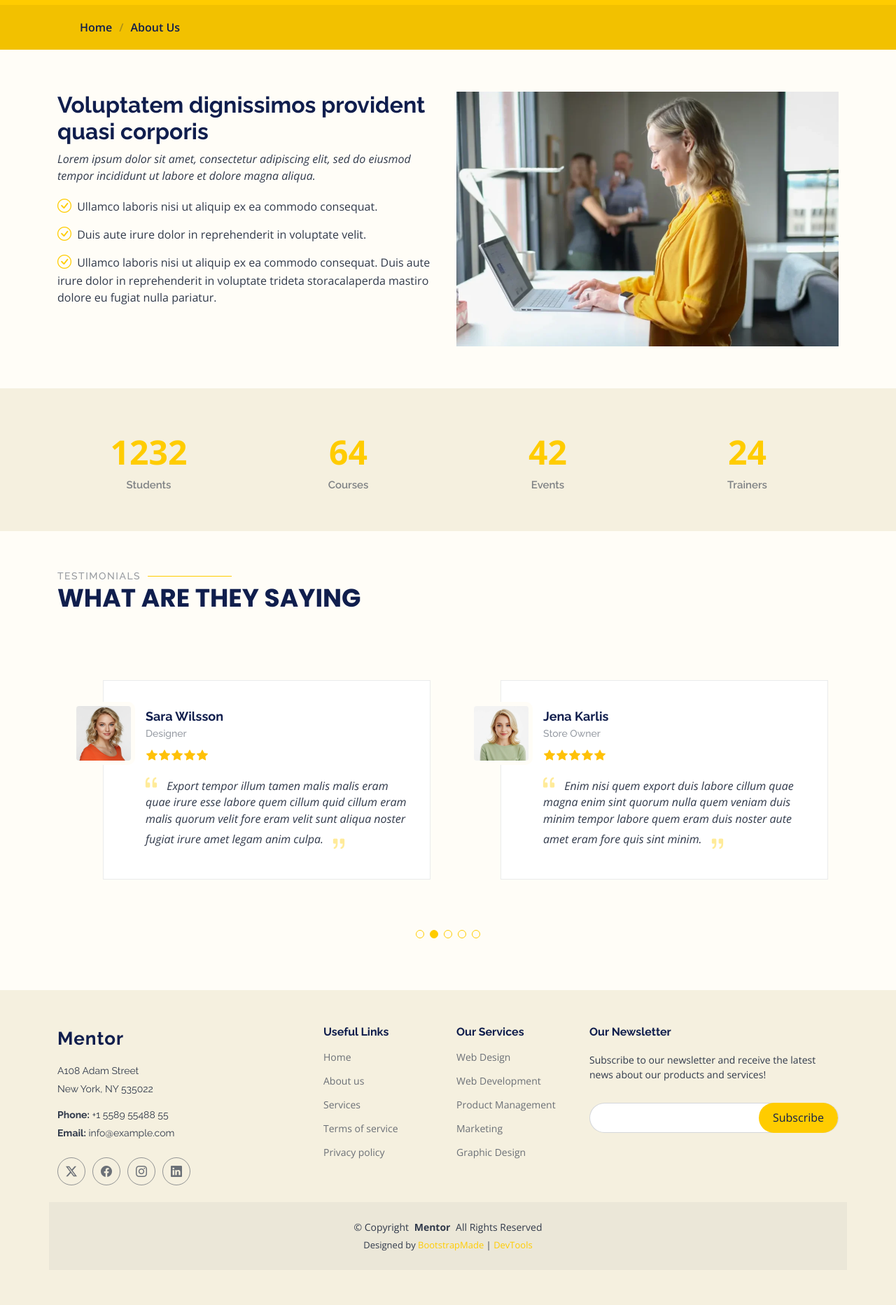
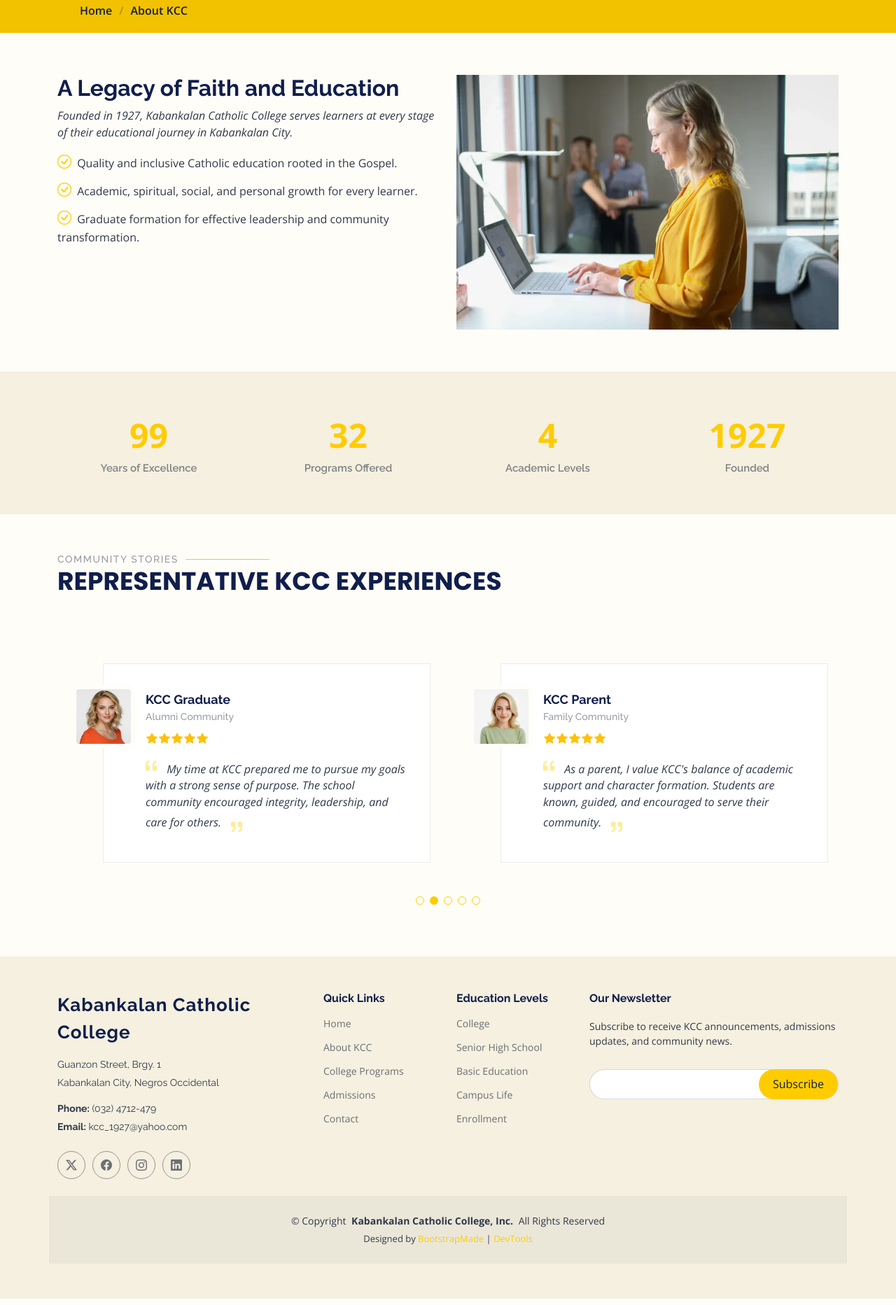
Before and after one commit to venice-aurelio/aurelio-project-2, a plain HTML site: page about.html in a window 1280 px wide. Shown: the part 370-2235 px from the top of the page at 70% size. Drawn offline with nearby package versions, Linux system fonts and the light colour scheme.

Commit message:
changing the info on about like kcc

```diff
--- a/about.html
+++ b/about.html
@@ -4,7 +4,7 @@
 <head>
   <meta charset="utf-8">
   <meta content="width=device-width, initial-scale=1.0" name="viewport">
-  <title>About - Mentor Bootstrap Template</title>
+  <title>About KCC - Kabankalan Catholic College, Inc.</title>
   <meta name="description" content="">
   <meta name="keywords" content="">
 
@@ -44,40 +44,23 @@
       <a href="index.html" class="logo d-flex align-items-center me-auto">
         <!-- Uncomment the line below if you also wish to use an image logo -->
         <!-- <img src="assets/img/logo.webp" alt=""> -->
-        <h1 class="sitename">Mentor</h1>
+        <h1 class="sitename">KCC</h1>
       </a>
 
       <nav id="navmenu" class="navmenu">
         <ul>
           <li><a href="index.html">Home<br></a></li>
           <li><a href="about.html" class="active">About</a></li>
-          <li><a href="courses.html">Courses</a></li>
-          <li><a href="trainers.html">Trainers</a></li>
-          <li><a href="events.html">Events</a></li>
-          <li><a href="pricing.html">Pricing</a></li>
-          <li class="dropdown"><a href="#"><span>Dropdown</span> <i class="bi bi-chevron-down toggle-dropdown"></i></a>
-            <ul>
-              <li><a href="#">Dropdown 1</a></li>
-              <li class="dropdown"><a href="#"><span>Deep Dropdown</span> <i class="bi bi-chevron-down toggle-dropdown"></i></a>
-                <ul>
-                  <li><a href="#">Deep Dropdown 1</a></li>
-                  <li><a href="#">Deep Dropdown 2</a></li>
-                  <li><a href="#">Deep Dropdown 3</a></li>
-                  <li><a href="#">Deep Dropdown 4</a></li>
-                  <li><a href="#">Deep Dropdown 5</a></li>
-                </ul>
-              </li>
-              <li><a href="#">Dropdown 2</a></li>
-              <li><a href="#">Dropdown 3</a></li>
-              <li><a href="#">Dropdown 4</a></li>
-            </ul>
-          </li>
+          <li><a href="courses.html">Academics</a></li>
+          <li><a href="trainers.html">Faculty</a></li>
+          <li><a href="events.html">Campus Life</a></li>
+          <li><a href="pricing.html">Admissions</a></li>
           <li><a href="contact.html">Contact</a></li>
         </ul>
         <i class="mobile-nav-toggle d-xl-none bi bi-list"></i>
       </nav>
 
-      <a class="btn-getstarted" href="courses.html">Get Started</a>
+      <a class="btn-getstarted" href="pricing.html">Enroll Now</a>
 
     </div>
   </header>
@@ -90,8 +73,8 @@
         <div class="container">
           <div class="row d-flex justify-content-center text-center">
             <div class="col-lg-8">
-              <h1>About Us<br></h1>
-              <p class="mb-0">Odio et unde deleniti. Deserunt numquam exercitationem. Officiis quo odio sint voluptas consequatur ut a odio voluptatem. Sit dolorum debitis veritatis natus dolores. Quasi ratione sint. Sit quaerat ipsum dolorem.</p>
+              <h1>About KCC<br></h1>
+              <p class="mb-0">A Christ-centered learning community committed to academic excellence, faith formation, and meaningful service since 1927.</p>
             </div>
           </div>
         </div>
@@ -100,7 +83,7 @@
         <div class="container">
           <ol>
             <li><a href="index.html">Home</a></li>
-            <li class="current">About Us<br></li>
+            <li class="current">About KCC<br></li>
           </ol>
         </div>
       </nav>
@@ -118,15 +101,14 @@
           </div>
 
           <div class="col-lg-6 order-2 order-lg-1 content" data-aos="fade-up" data-aos-delay="200">
-            <h3>Voluptatem dignissimos provident quasi corporis</h3>
+            <h3>A Legacy of Faith and Education</h3>
             <p class="fst-italic">
-              Lorem ipsum dolor sit amet, consectetur adipiscing elit, sed do eiusmod tempor incididunt ut labore et dolore
-              magna aliqua.
+              Founded in 1927, Kabankalan Catholic College serves learners at every stage of their educational journey in Kabankalan City.
             </p>
             <ul>
-              <li><i class="bi bi-check-circle"></i> <span>Ullamco laboris nisi ut aliquip ex ea commodo consequat.</span></li>
-              <li><i class="bi bi-check-circle"></i> <span>Duis aute irure dolor in reprehenderit in voluptate velit.</span></li>
-              <li><i class="bi bi-check-circle"></i> <span>Ullamco laboris nisi ut aliquip ex ea commodo consequat. Duis aute irure dolor in reprehenderit in voluptate trideta storacalaperda mastiro dolore eu fugiat nulla pariatur.</span></li>
+              <li><i class="bi bi-check-circle"></i> <span>Quality and inclusive Catholic education rooted in the Gospel.</span></li>
+              <li><i class="bi bi-check-circle"></i> <span>Academic, spiritual, social, and personal growth for every learner.</span></li>
+              <li><i class="bi bi-check-circle"></i> <span>Graduate formation for effective leadership and community transformation.</span></li>
             </ul>
           </div>
 
@@ -145,29 +127,29 @@
 
           <div class="col-lg-3 col-md-6">
             <div class="stats-item text-center w-100 h-100">
-              <span data-purecounter-start="0" data-purecounter-end="1232" data-purecounter-duration="1" class="purecounter"></span>
-              <p>Students</p>
+              <span data-purecounter-start="0" data-purecounter-end="99" data-purecounter-duration="1" class="purecounter"></span>
+              <p>Years of Excellence</p>
             </div>
           </div><!-- End Stats Item -->
 
           <div class="col-lg-3 col-md-6">
             <div class="stats-item text-center w-100 h-100">
-              <span data-purecounter-start="0" data-purecounter-end="64" data-purecounter-duration="1" class="purecounter"></span>
-              <p>Courses</p>
+              <span data-purecounter-start="0" data-purecounter-end="32" data-purecounter-duration="1" class="purecounter"></span>
+              <p>Programs Offered</p>
             </div>
           </div><!-- End Stats Item -->
 
           <div class="col-lg-3 col-md-6">
             <div class="stats-item text-center w-100 h-100">
-              <span data-purecounter-start="0" data-purecounter-end="42" data-purecounter-duration="1" class="purecounter"></span>
-              <p>Events</p>
+              <span data-purecounter-start="0" data-purecounter-end="4" data-purecounter-duration="1" class="purecounter"></span>
+              <p>Academic Levels</p>
             </div>
           </div><!-- End Stats Item -->
 
           <div class="col-lg-3 col-md-6">
             <div class="stats-item text-center w-100 h-100">
-              <span data-purecounter-start="0" data-purecounter-end="24" data-purecounter-duration="1" class="purecounter"></span>
-              <p>Trainers</p>
+              <span data-purecounter-start="0" data-purecounter-end="1927" data-purecounter-duration="1" class="purecounter"></span>
+              <p>Founded</p>
             </div>
           </div><!-- End Stats Item -->
 
@@ -182,8 +164,8 @@
 
       <!-- Section Title -->
       <div class="container section-title" data-aos="fade-up">
-        <h2>Testimonials</h2>
-        <p>What are they saying</p>
+        <h2>Community Stories</h2>
+        <p>Representative KCC experiences</p>
       </div><!-- End Section Title -->
 
       <div class="container" data-aos="fade-up" data-aos-delay="100">
@@ -220,14 +202,14 @@
               <div class="testimonial-wrap">
                 <div class="testimonial-item">
                   <img src="assets/img/person/person-m-9.webp" class="testimonial-img" alt="">
-                  <h3>Saul Goodman</h3>
-                  <h4>Ceo &amp; Founder</h4>
+                  <h3>KCC Student</h3>
+                  <h4>College Department</h4>
                   <div class="stars">
                     <i class="bi bi-star-fill"></i><i class="bi bi-star-fill"></i><i class="bi bi-star-fill"></i><i class="bi bi-star-fill"></i><i class="bi bi-star-fill"></i>
                   </div>
                   <p>
                     <i class="bi bi-quote quote-icon-left"></i>
-                    <span>Proin iaculis purus consequat sem cure digni ssim donec porttitora entum suscipit rhoncus. Accusantium quam, ultricies eget id, aliquam eget nibh et. Maecen aliquam, risus at semper.</span>
+                    <span>KCC provides a supportive place to grow in knowledge, confidence, and faith. Learning feels meaningful because service and character are part of everyday campus life.</span>
                     <i class="bi bi-quote quote-icon-right"></i>
                   </p>
                 </div>
@@ -238,14 +220,14 @@
               <div class="testimonial-wrap">
                 <div class="testimonial-item">
                   <img src="assets/img/person/person-f-5.webp" class="testimonial-img" alt="">
-                  <h3>Sara Wilsson</h3>
-                  <h4>Designer</h4>
+                  <h3>KCC Graduate</h3>
+                  <h4>Alumni Community</h4>
                   <div class="stars">
                     <i class="bi bi-star-fill"></i><i class="bi bi-star-fill"></i><i class="bi bi-star-fill"></i><i class="bi bi-star-fill"></i><i class="bi bi-star-fill"></i>
                   </div>
                   <p>
                     <i class="bi bi-quote quote-icon-left"></i>
-                    <span>Export tempor illum tamen malis malis eram quae irure esse labore quem cillum quid cillum eram malis quorum velit fore eram velit sunt aliqua noster fugiat irure amet legam anim culpa.</span>
+                    <span>My time at KCC prepared me to pursue my goals with a strong sense of purpose. The school community encouraged integrity, leadership, and care for others.</span>
                     <i class="bi bi-quote quote-icon-right"></i>
                   </p>
                 </div>
@@ -256,14 +238,14 @@
               <div class="testimonial-wrap">
                 <div class="testimonial-item">
                   <img src="assets/img/person/person-f-12.webp" class="testimonial-img" alt="">
-                  <h3>Jena Karlis</h3>
-                  <h4>Store Owner</h4>
+                  <h3>KCC Parent</h3>
+                  <h4>Family Community</h4>
                   <div class="stars">
                     <i class="bi bi-star-fill"></i><i class="bi bi-star-fill"></i><i class="bi bi-star-fill"></i><i class="bi bi-star-fill"></i><i class="bi bi-star-fill"></i>
                   </div>
                   <p>
                     <i class="bi bi-quote quote-icon-left"></i>
-                    <span>Enim nisi quem export duis labore cillum quae magna enim sint quorum nulla quem veniam duis minim tempor labore quem eram duis noster aute amet eram fore quis sint minim.</span>
+                    <span>As a parent, I value KCC's balance of academic support and character formation. Students are known, guided, and encouraged to serve their community.</span>
                     <i class="bi bi-quote quote-icon-right"></i>
                   </p>
                 </div>
@@ -274,14 +256,14 @@
               <div class="testimonial-wrap">
                 <div class="testimonial-item">
                   <img src="assets/img/person/person-m-12.webp" class="testimonial-img" alt="">
-                  <h3>Matt Brandon</h3>
-                  <h4>Freelancer</h4>
+                  <h3>KCC Senior High Learner</h3>
+                  <h4>Senior High Department</h4>
                   <div class="stars">
                     <i class="bi bi-star-fill"></i><i class="bi bi-star-fill"></i><i class="bi bi-star-fill"></i><i class="bi bi-star-fill"></i><i class="bi bi-star-fill"></i>
                   </div>
                   <p>
                     <i class="bi bi-quote quote-icon-left"></i>
-                    <span>Fugiat enim eram quae cillum dolore dolor amet nulla culpa multos export minim fugiat minim velit minim dolor enim duis veniam ipsum anim magna sunt elit fore quem dolore labore illum veniam.</span>
+                    <span>The Senior High experience helped me build discipline, explore my strengths, and prepare for college. I especially appreciate the friendships and activities at KCC.</span>
                     <i class="bi bi-quote quote-icon-right"></i>
                   </p>
                 </div>
@@ -292,14 +274,14 @@
               <div class="testimonial-wrap">
                 <div class="testimonial-item">
                   <img src="assets/img/person/person-m-13.webp" class="testimonial-img" alt="">
-                  <h3>John Larson</h3>
-                  <h4>Entrepreneur</h4>
+                  <h3>KCC Community Member</h3>
+                  <h4>Service and Outreach</h4>
                   <div class="stars">
                     <i class="bi bi-star-fill"></i><i class="bi bi-star-fill"></i><i class="bi bi-star-fill"></i><i class="bi bi-star-fill"></i><i class="bi bi-star-fill"></i>
                   </div>
                   <p>
                     <i class="bi bi-quote quote-icon-left"></i>
-                    <span>Quis quorum aliqua sint quem legam fore sunt eram irure aliqua veniam tempor noster veniam enim culpa labore duis sunt culpa nulla illum cillum fugiat legam esse veniam culpa fore nisi cillum quid.</span>
+                    <span>KCC programs encourage students to connect what they learn with the needs of the community. That spirit of service makes the school stand out.</span>
                     <i class="bi bi-quote quote-icon-right"></i>
                   </p>
                 </div>
@@ -322,13 +304,13 @@
       <div class="row gy-4">
         <div class="col-lg-4 col-md-6 footer-about">
           <a href="index.html" class="logo d-flex align-items-center">
-            <span class="sitename">Mentor</span>
+            <span class="sitename">Kabankalan Catholic College</span>
           </a>
           <div class="footer-contact pt-3">
-            <p>A108 Adam Street</p>
-            <p>New York, NY 535022</p>
-            <p class="mt-3"><strong>Phone:</strong> <span>+1 5589 55488 55</span></p>
-            <p><strong>Email:</strong> <span>info@example.com</span></p>
+            <p>Guanzon Street, Brgy. 1</p>
+            <p>Kabankalan City, Negros Occidental</p>
+            <p class="mt-3"><strong>Phone:</strong> <span>(032) 4712-479</span></p>
+            <p><strong>Email:</strong> <span>kcc_1927@yahoo.com</span></p>
           </div>
           <div class="social-links d-flex mt-4">
             <a href=""><i class="bi bi-twitter-x"></i></a>
@@ -339,30 +321,30 @@
         </div>
 
         <div class="col-lg-2 col-md-3 footer-links">
-          <h4>Useful Links</h4>
+          <h4>Quick Links</h4>
           <ul>
-            <li><a href="#">Home</a></li>
-            <li><a href="#">About us</a></li>
-            <li><a href="#">Services</a></li>
-            <li><a href="#">Terms of service</a></li>
-            <li><a href="#">Privacy policy</a></li>
+            <li><a href="index.html">Home</a></li>
+            <li><a href="about.html">About KCC</a></li>
+            <li><a href="courses.html">College Programs</a></li>
+            <li><a href="pricing.html">Admissions</a></li>
+            <li><a href="contact.html">Contact</a></li>
           </ul>
         </div>
 
         <div class="col-lg-2 col-md-3 footer-links">
-          <h4>Our Services</h4>
+          <h4>Education Levels</h4>
           <ul>
-            <li><a href="#">Web Design</a></li>
-            <li><a href="#">Web Development</a></li>
-            <li><a href="#">Product Management</a></li>
-            <li><a href="#">Marketing</a></li>
-            <li><a href="#">Graphic Design</a></li>
+            <li><a href="courses.html">College</a></li>
+            <li><a href="courses.html">Senior High School</a></li>
+            <li><a href="courses.html">Basic Education</a></li>
+            <li><a href="events.html">Campus Life</a></li>
+            <li><a href="pricing.html">Enrollment</a></li>
           </ul>
         </div>
 
         <div class="col-lg-4 col-md-12 footer-newsletter">
           <h4>Our Newsletter</h4>
-          <p>Subscribe to our newsletter and receive the latest news about our products and services!</p>
+          <p>Subscribe to receive KCC announcements, admissions updates, and community news.</p>
           <form action="#" method="post" class="email-form">
             <div class="newsletter-form"><input type="email" name="email"><input type="submit" value="Subscribe"></div>
             <div class="loading">Loading</div>
@@ -375,7 +357,7 @@
     </div>
 
     <div class="container copyright text-center mt-4">
-      <p>© <span>Copyright</span> <strong class="px-1 sitename">Mentor</strong> <span>All Rights Reserved</span></p>
+      <p>© <span>Copyright</span> <strong class="px-1 sitename">Kabankalan Catholic College, Inc.</strong> <span>All Rights Reserved</span></p>
       <div class="credits">
         <!-- All the links in the footer should remain intact. -->
         <!-- You can delete the links only if you've purchased the pro version. -->
```
